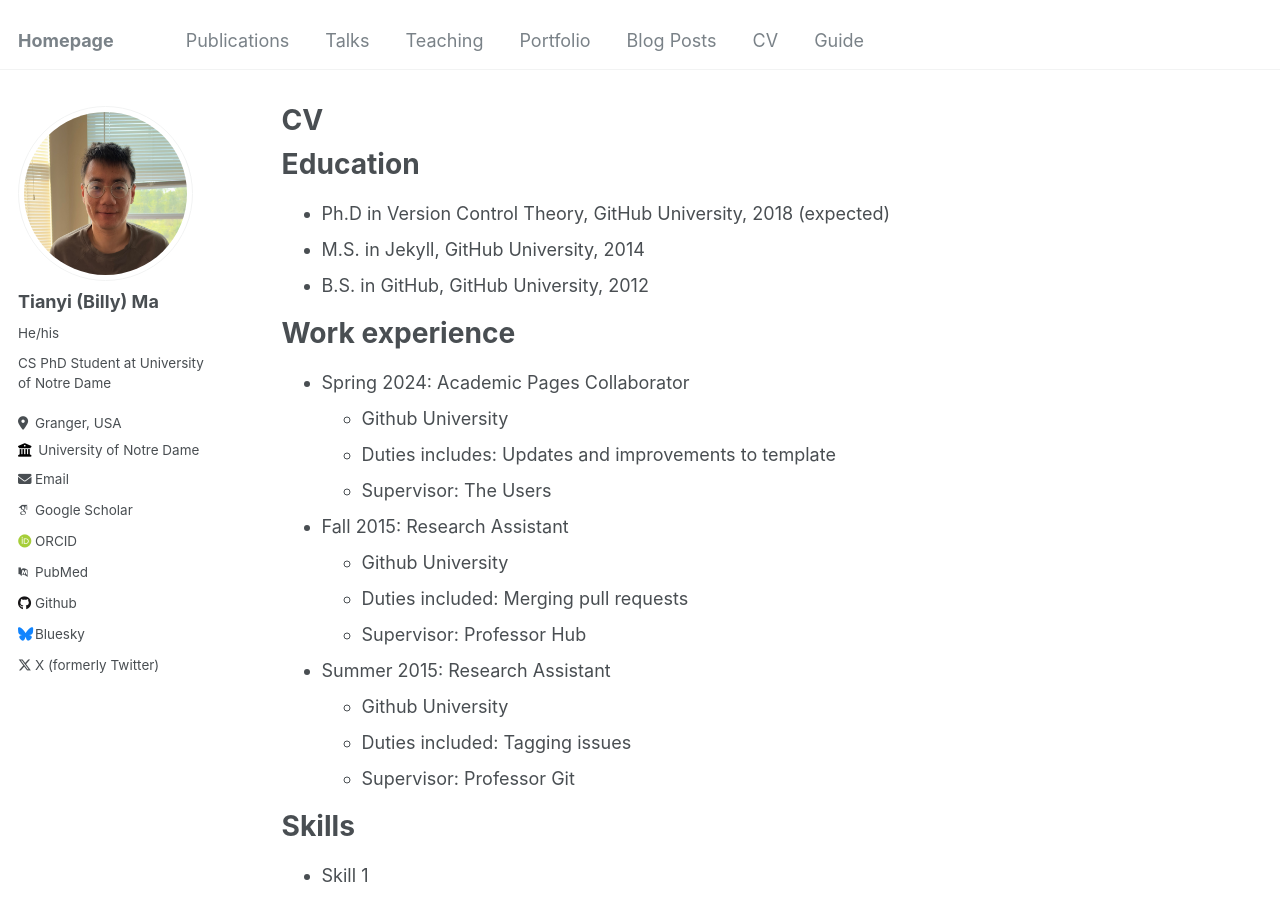
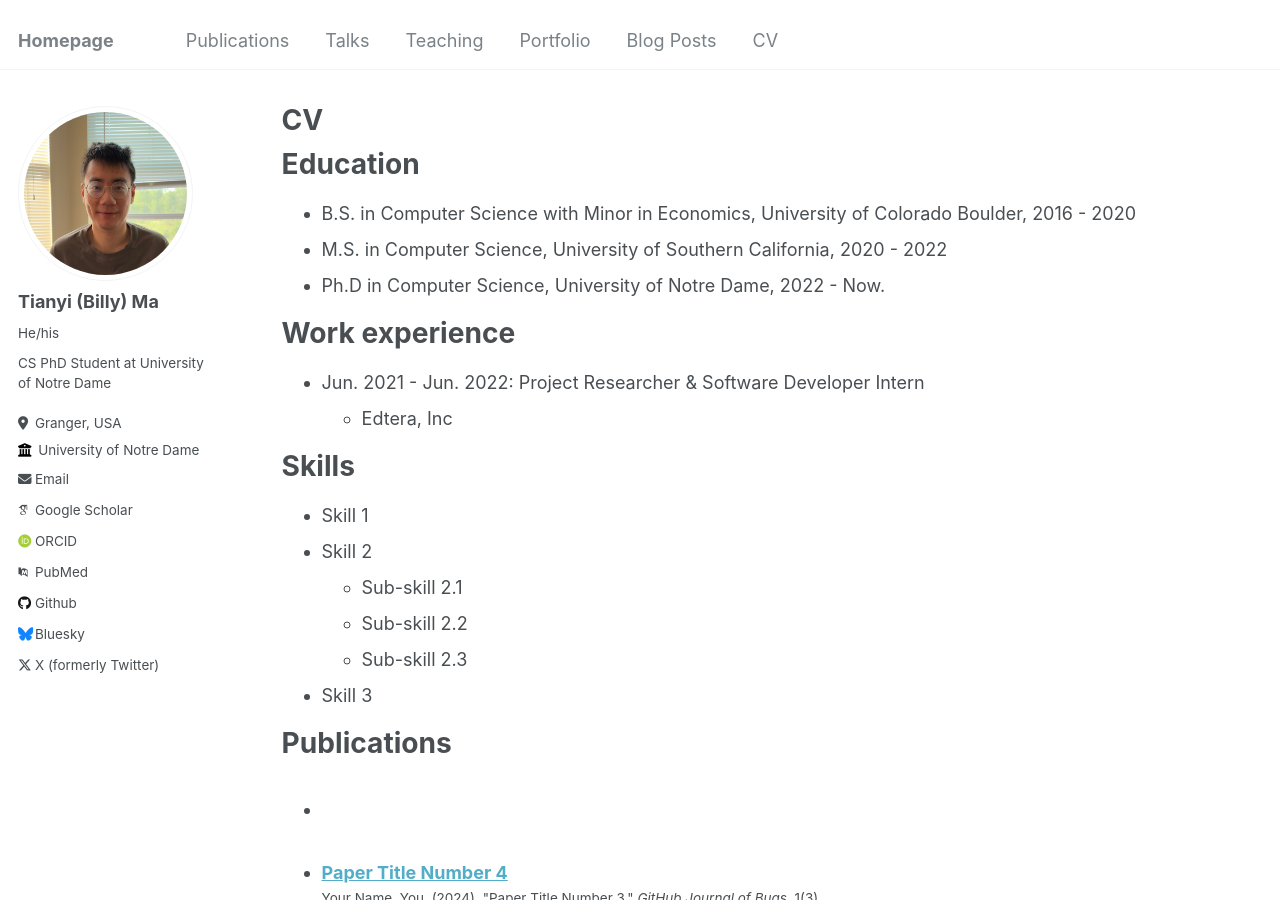
Before and after one commit to Tianyi-Billy-Ma/Tianyi-Billy-Ma.github.io, a Jekyll site: the page built from _pages/cv.md, in a window 1280 px wide and 900 px high. Built offline with Jekyll 4.4.1, drawn with Linux system fonts in a browser that asks for light colours; some web fonts are replaced; some of the changed text lies outside the part shown.

Commit message:
Update navigation.yml and cv.md

```diff
--- a/_data/navigation.yml
+++ b/_data/navigation.yml
@@ -18,5 +18,5 @@ main:
   - title: "CV"
     url: /cv/
 
-  - title: "Guide"
-    url: /markdown/
+  # - title: "Guide"
+  #   url: /markdown/
--- a/_pages/cv.md
+++ b/_pages/cv.md
@@ -11,26 +11,14 @@ redirect_from:
 
 Education
 ======
-* Ph.D in Version Control Theory, GitHub University, 2018 (expected)
-* M.S. in Jekyll, GitHub University, 2014
-* B.S. in GitHub, GitHub University, 2012
+* B.S. in Computer Science with Minor in Economics, University of Colorado Boulder, 2016 - 2020
+* M.S. in Computer Science, University of Southern California, 2020 - 2022
+* Ph.D in Computer Science, University of Notre Dame, 2022 - Now.
 
 Work experience
 ======
-* Spring 2024: Academic Pages Collaborator
-  * Github University
-  * Duties includes: Updates and improvements to template
-  * Supervisor: The Users
-
-* Fall 2015: Research Assistant
-  * Github University
-  * Duties included: Merging pull requests
-  * Supervisor: Professor Hub
-
-* Summer 2015: Research Assistant
-  * Github University
-  * Duties included: Tagging issues
-  * Supervisor: Professor Git
+* Jun. 2021 - Jun. 2022: Project Researcher & Software Developer Intern
+  * Edtera, Inc
 
 Skills
 ======
@@ -61,4 +49,12 @@ Teaching
 
 Service and leadership
 ======
-* Currently signed in to 43 different slack teams
+Service and leadership
+======
+* Conference Program Committee Member: COLING'24, KDD'24.
+* Journal Reviewer: Transactions on Big Data, Discover Data.
+* Outreach Program Judger:
+  * Learning Sphere Projects at Northpoint Elementary School, 2024
+  * Learning Sphere Projects at Northpoint Elementary School, 2023
+* Volunteer:
+  * Purdue CDF Freedom School
```
